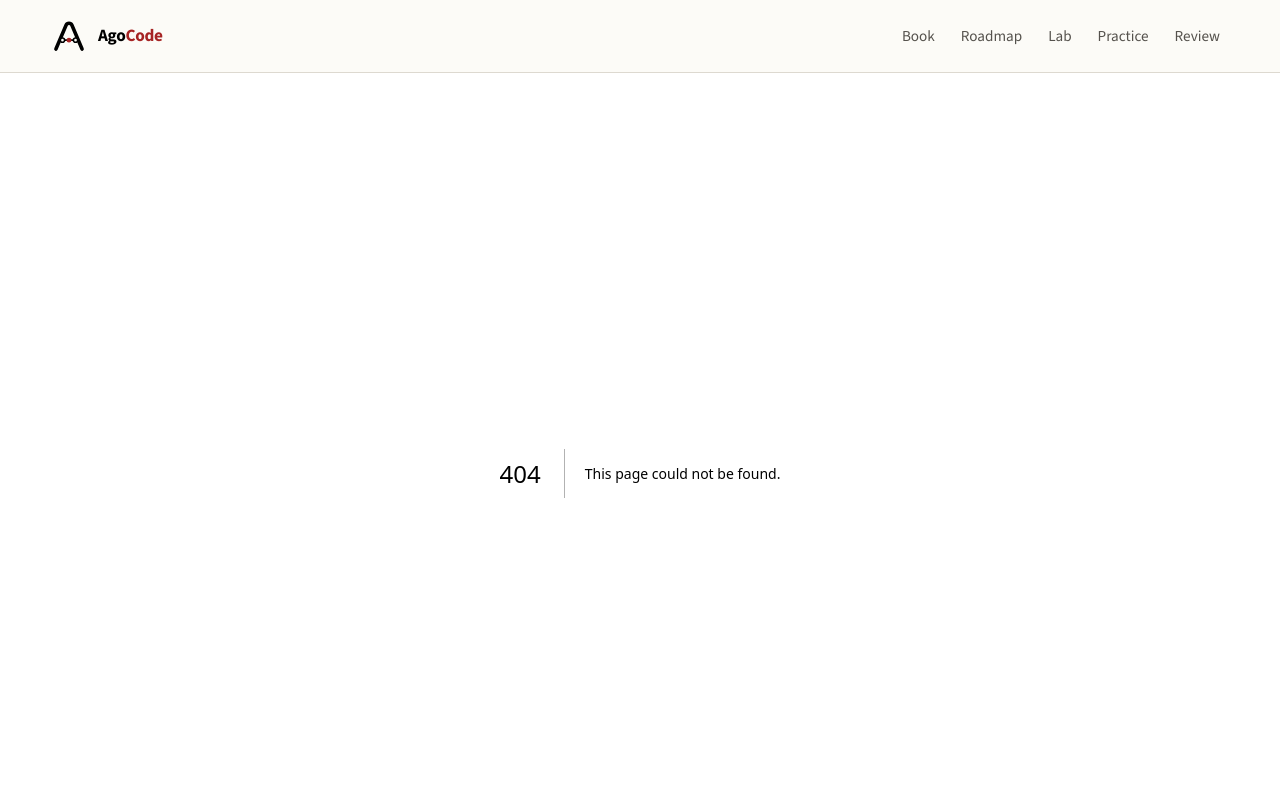
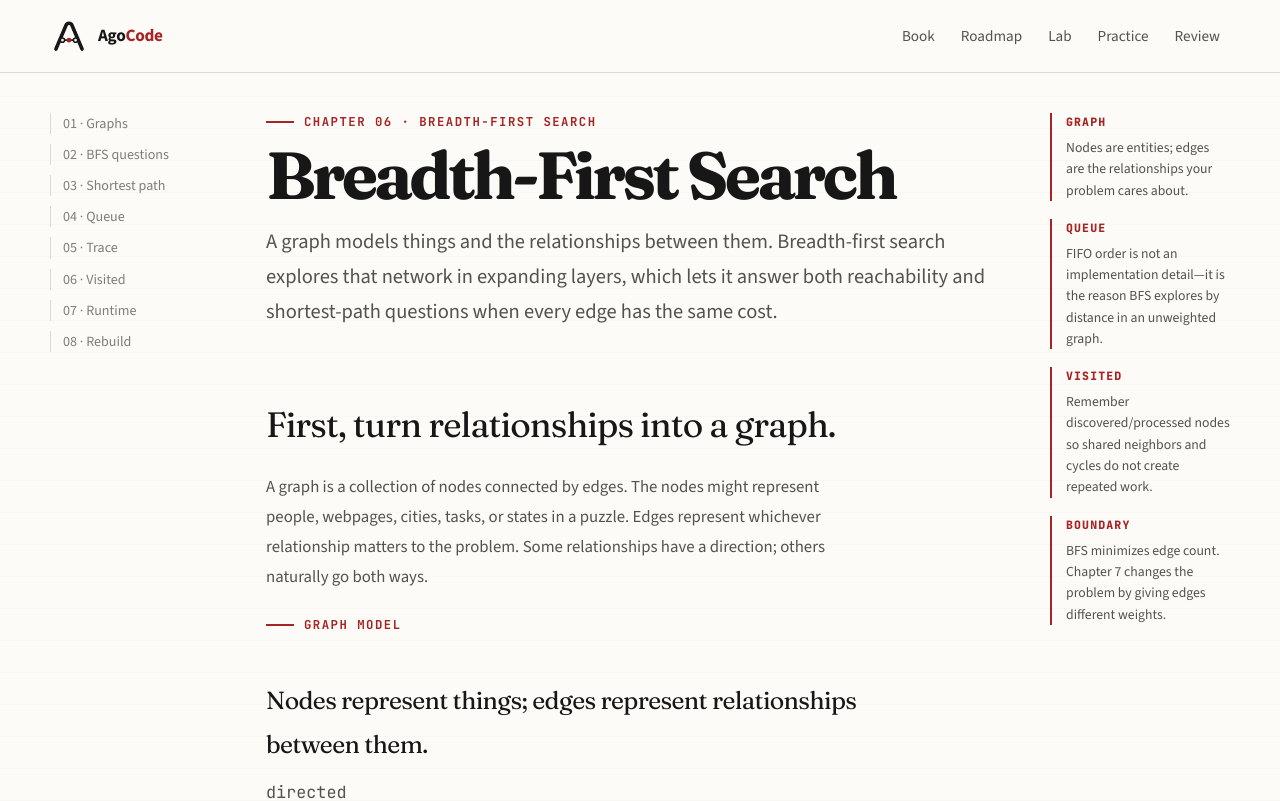
Before and after one commit to anatwork14/agocode, a Next.js app: page /learn/breadth-first-search in a window 1280 px wide. Before the commit this address had no page. Shown: the top 801 px of the page. Built offline with nearby package versions, Linux system fonts and the light colour scheme.

Commit message:
feat: add interactive Breadth-First Search lesson

```diff
--- /dev/null
+++ b/app/learn/breadth-first-search/page.tsx
@@ -0,0 +1,144 @@
+import Link from "next/link";
+import { BfsRebuild } from "@/components/bfs/BfsRebuild";
+import { BfsTrace } from "@/components/bfs/BfsTrace";
+import { GraphBasicsLab } from "@/components/bfs/GraphBasicsLab";
+import { QueueFifoLab } from "@/components/bfs/QueueFifoLab";
+import { MarginNote } from "@/components/ui/MarginNote";
+
+export const metadata = { title: "Breadth-First Search" };
+
+export default function BreadthFirstSearchPage() {
+  return (
+    <main className="page page--tight">
+      <div className="site-shell">
+        <div className="reading-layout">
+          <nav className="reading-nav" aria-label="Breadth-First Search sections">
+            <a href="#graphs">01 · Graphs</a>
+            <a href="#questions">02 · BFS questions</a>
+            <a href="#shortest">03 · Shortest path</a>
+            <a href="#queue">04 · Queue</a>
+            <a href="#trace">05 · Trace</a>
+            <a href="#visited">06 · Visited</a>
+            <a href="#runtime">07 · Runtime</a>
+            <a href="#rebuild">08 · Rebuild</a>
+          </nav>
+
+          <article className="reading-column">
+            <div className="eyebrow">Chapter 06 · Breadth-first search</div>
+            <h1 className="editorial-title editorial-title--compact">Breadth-First Search</h1>
+            <p className="lede">
+              A graph models things and the relationships between them. Breadth-first search explores that network in
+              expanding layers, which lets it answer both reachability and shortest-path questions when every edge has
+              the same cost.
+            </p>
+
+            <div className="prose-block">
+              <section id="graphs">
+                <h2>First, turn relationships into a graph.</h2>
+                <p>
+                  A graph is a collection of nodes connected by edges. The nodes might represent people, webpages,
+                  cities, tasks, or states in a puzzle. Edges represent whichever relationship matters to the problem.
+                  Some relationships have a direction; others naturally go both ways.
+                </p>
+                <GraphBasicsLab />
+              </section>
+
+              <section id="questions">
+                <h2>BFS answers two closely related questions.</h2>
+                <div className="bfs-question-grid">
+                  <div><span className="mono">01</span><strong>Is there a path?</strong><p>Can the target be reached from the starting node at all?</p></div>
+                  <div><span className="mono">02</span><strong>What is the shortest path?</strong><p>If it is reachable, which route uses the fewest edges?</p></div>
+                </div>
+                <p>
+                  The second answer comes from the order of exploration. Nodes one edge away are processed before nodes
+                  two edges away; those are processed before nodes three edges away, and so on.
+                </p>
+              </section>
+
+              <section id="shortest">
+                <h2>The search radiates outward one degree at a time.</h2>
+                <p>
+                  If a target exists among your immediate neighbors, there is no reason to inspect a friend-of-a-friend
+                  first. Breadth-first search preserves this layer order, so the first time it reaches a target, no
+                  shorter unweighted route can still be waiting deeper in the graph.
+                </p>
+                <div className="bfs-layer-strip" aria-label="Breadth first layers">
+                  <div><span>degree 0</span><strong>start</strong></div>
+                  <div><span>degree 1</span><strong>neighbors</strong></div>
+                  <div><span>degree 2</span><strong>neighbors of neighbors</strong></div>
+                  <div><span>degree 3+</span><strong>keep expanding</strong></div>
+                </div>
+              </section>
+
+              <section id="queue">
+                <h2>A FIFO queue protects that discovery order.</h2>
+                <p>
+                  The earliest discovered node must be processed before nodes discovered later. That is exactly the
+                  behavior of a queue: enqueue at the back, dequeue from the front. Replacing the queue with a LIFO
+                  stack would change the traversal order and remove the shortest-path guarantee.
+                </p>
+                <QueueFifoLab />
+              </section>
+
+              <section id="trace">
+                <h2>Now connect the graph, queue, visited state, and shortest path.</h2>
+                <p>
+                  Step through the complete search. AgoCode marks a node discovered when it is first enqueued so the
+                  same node is not added repeatedly. This serves the same purpose as keeping a searched list: avoid
+                  duplicate work and prevent cycles from making the search loop forever.
+                </p>
+                <BfsTrace />
+              </section>
+
+              <section id="visited">
+                <h2>Cycles make remembered state essential.</h2>
+                <p>
+                  Graphs can contain cycles and shared neighbors. Without a visited or discovered set, the search can
+                  revisit the same nodes, repeat work, or continually follow a cycle. Each node only needs to become a
+                  search frontier once.
+                </p>
+                <div className="bfs-cycle-note">
+                  <span className="mono">A → B → C → A</span>
+                  <p>Remembering A, B, and C turns this cycle into finite work instead of an endless queue.</p>
+                </div>
+              </section>
+
+              <section id="runtime">
+                <h2>Full BFS work is proportional to vertices plus edges.</h2>
+                <p>
+                  In the worst case, a complete search visits every vertex and examines every outgoing edge. With an
+                  adjacency-list graph and constant-time queue operations, that gives the standard running time
+                  <span className="mono"> O(V + E)</span>.
+                </p>
+                <div className="bfs-runtime-grid">
+                  <div><span>vertices</span><strong className="mono">V</strong><p>Each node becomes visited at most once.</p></div>
+                  <div><span>edges</span><strong className="mono">E</strong><p>Each adjacency relationship is examined during expansion.</p></div>
+                </div>
+              </section>
+
+              <section id="rebuild">
+                <h2>Write shortest-path BFS from the queue invariant.</h2>
+                <p>
+                  Keep the guarantee explicit while coding: the front of the queue is always the earliest discovered
+                  unprocessed state. Carry enough parent/path information to reconstruct how the target was reached.
+                </p>
+                <BfsRebuild />
+                <div className="action-row">
+                  <Link className="button" href="/learn/chapter-5-recap">← Chapter 5 recap</Link>
+                  <Link className="button button--primary" href="/roadmap">Chapter 6 recap coming next →</Link>
+                </div>
+              </section>
+            </div>
+          </article>
+
+          <aside className="margin-column" aria-label="Breadth-first search notes">
+            <MarginNote label="Graph">Nodes are entities; edges are the relationships your problem cares about.</MarginNote>
+            <MarginNote label="Queue">FIFO order is not an implementation detail—it is the reason BFS explores by distance in an unweighted graph.</MarginNote>
+            <MarginNote label="Visited">Remember discovered/processed nodes so shared neighbors and cycles do not create repeated work.</MarginNote>
+            <MarginNote label="Boundary">BFS minimizes edge count. Chapter 7 changes the problem by giving edges different weights.</MarginNote>
+          </aside>
+        </div>
+      </div>
+    </main>
+  );
+}
```
